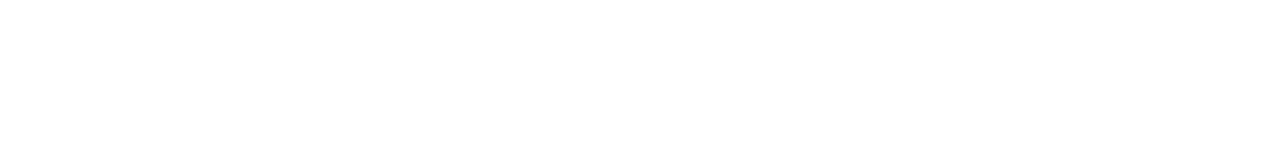
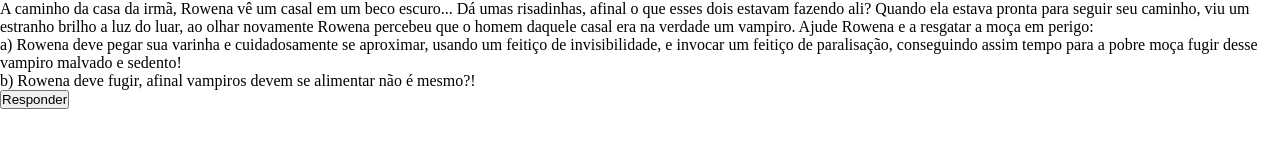
Before and after one commit to Jessica-s-paiva/Jogo-de-escolhas, a plain HTML site: page html/Rowena/fase-2.html in a window 1280 px wide. Drawn offline with Linux system fonts and the light colour scheme; files that its build step writes are made by us from their sources.

Commit message:
criei fase 2 do personagem 1 em html

```diff
--- a/html/Rowena/fase-2.html
+++ b/html/Rowena/fase-2.html
@@ -5,10 +5,23 @@
     <meta http-equiv="X-UA-Compatible" content="IE=edge">
     <meta name="viewport" content="width=device-width, initial-scale=1.0">
     <title>Fase 2</title>
+    <link rel="stylesheet" href="./css/reset.css">
 </head>
 <body>
-    <section>
+    <header>
 
-    </section>
+    </header>
+    <main class="container">
+        <section>
+            <p>A caminho da casa da irmã, Rowena vê um casal em um beco escuro... Dá umas risadinhas, afinal o que esses dois estavam fazendo ali? Quando ela estava pronta para seguir seu caminho, viu um estranho brilho a luz do luar, ao olhar novamente Rowena percebeu que o homem daquele casal era na verdade um vampiro. Ajude Rowena e a resgatar a moça em perigo:</p>
+            <p>a)	Rowena deve pegar sua varinha e cuidadosamente se aproximar, usando um feitiço de invisibilidade, e invocar um feitiço de paralisação, conseguindo assim tempo para a pobre moça fugir desse vampiro malvado e sedento!</p>
+            <p>b)	Rowena deve fugir, afinal vampiros devem se alimentar não é mesmo?!</p>
+
+            <button>Responder</button>
+        </section>
+    </main>
+    <footer>
+
+    </footer>
 </body>
 </html>
```
Also changed, not shown: html/Rowena/Rowena.html (+1 -0 lines), html/Rowena/fase-1.html (+5 -3 lines).
